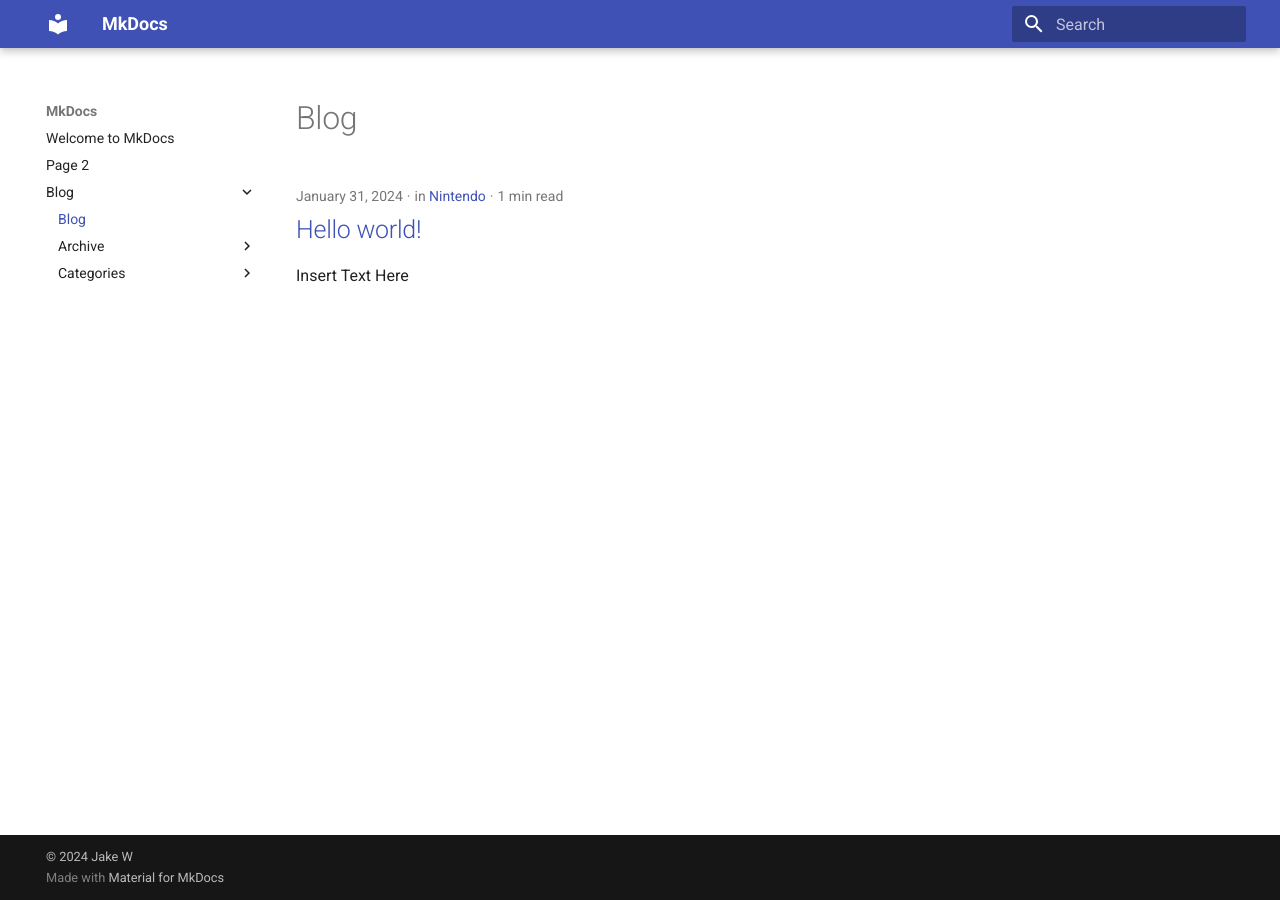
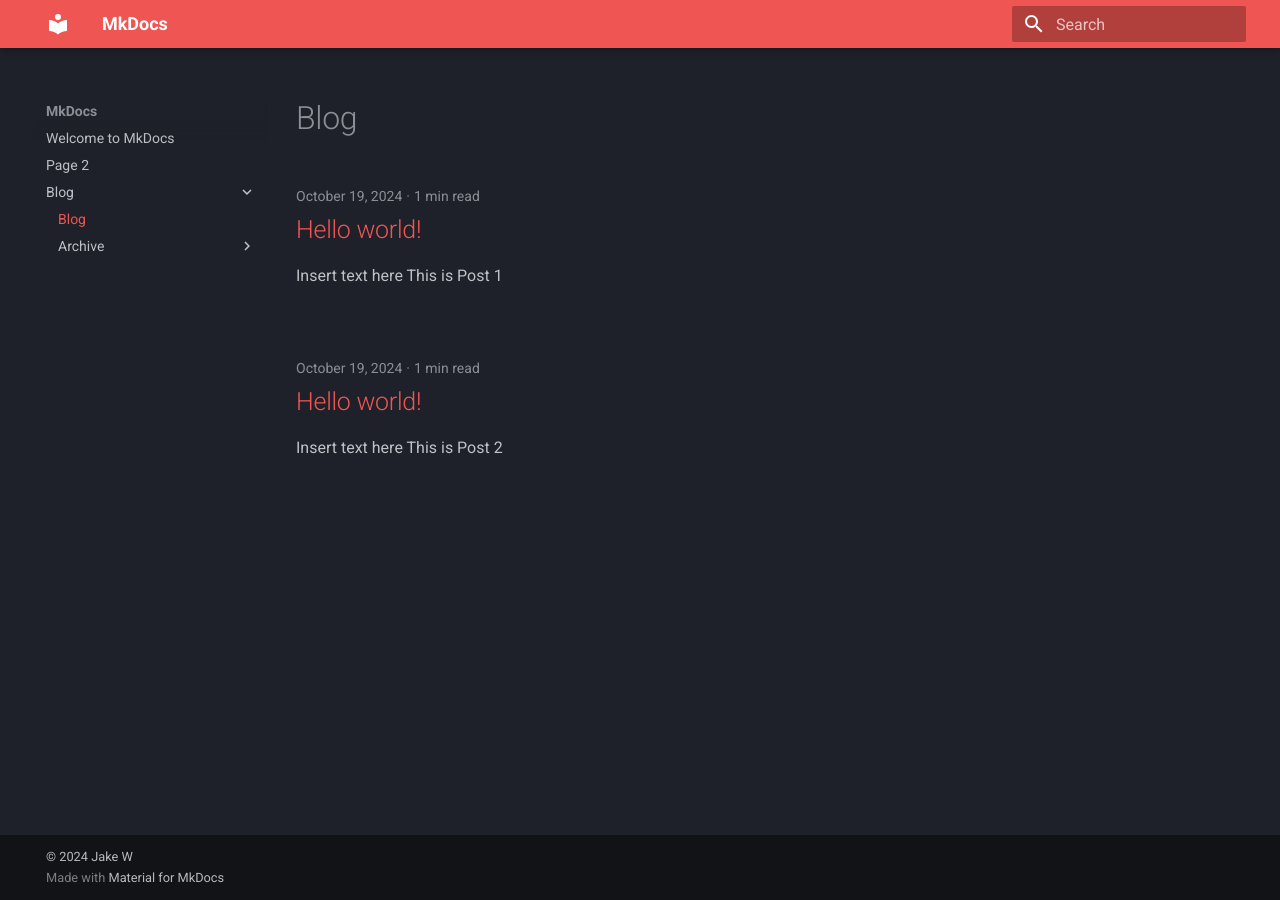
Before and after one commit to Warmo/warmo.github.io, an MkDocs documentation site: the page built from docs/blog/index.md, in a window 1280 px wide. Built offline with MkDocs 1.6.1 and Material for MkDocs 9.7.7, drawn with Linux system fonts in a browser that asks for light colours.

Commit message:
Blog Attempt 2

```diff
--- /dev/null
+++ b/docs/blog/posts/1.md
@@ -0,0 +1,8 @@
+---
+draft: false
+date: 2024-10-19
+---
+
+# Hello world!
+Insert text here
+This is Post 1
--- /dev/null
+++ b/docs/blog/posts/2.md
@@ -0,0 +1,8 @@
+---
+draft: false
+date: 2024-10-19
+---
+
+# Hello world!
+Insert text here
+This is Post 2
--- a/mkdocs.yml
+++ b/mkdocs.yml
@@ -1,20 +1,18 @@
 site_name: MkDocs
 theme:
     name: material
-    features:
     language: en
     palette:
-
+        scheme: slate
+        primary: red
 plugins:
-    - blog
+    - blog:
+        categories: false
     - search
-    - tags
-
 markdown_extensions:
     - pymdownx.keys
     - pymdownx.smartsymbols
     - attr_list
     - md_in_html
-
 copyright: |
   &copy; 2024 <a href="https://github.com/MrWarmo"  target="_blank" rel="noopener">Jake W</a>
```
Also changed, not shown: docs/blog/posts/post1.md (deleted, +0 -14 lines).
